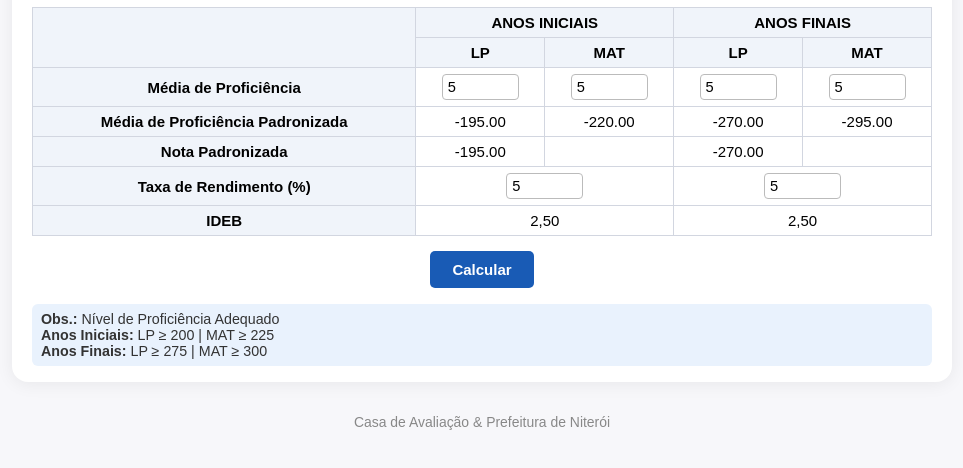
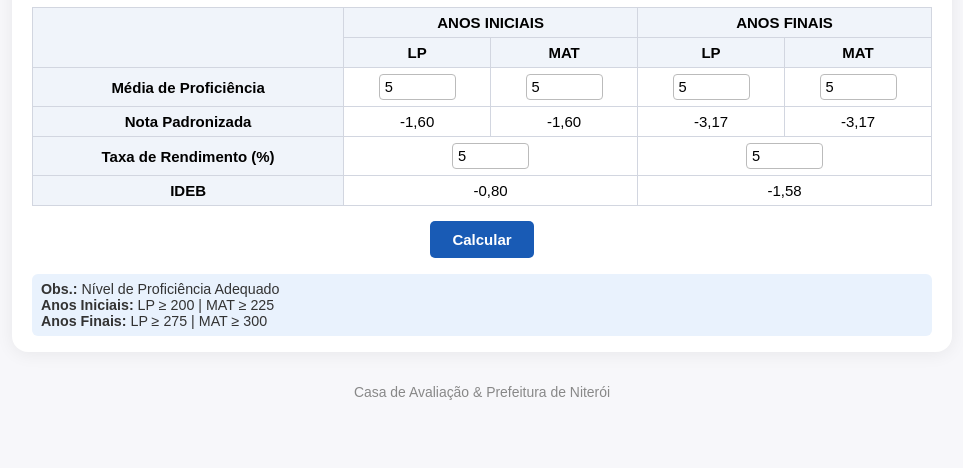
Before and after one commit to e-casa/movimento, a plain HTML site: page index.html in a window 1280 px wide. Both pictures are taken after typing "5", "5", "5", "5", "5", "5" into the empty fields and a click on the button "Calcular". Shown: the part 192-660 px from the top of the page, without its empty margins (158-1121 px from the left). Drawn offline with Linux system fonts and the light colour scheme.

Commit message:
index.html

```diff
--- a/index.html
+++ b/index.html
@@ -51,24 +51,17 @@
             </tr>
             <tr>
                 <th>Média de Proficiência</th>
-                <td><input type="number" step="0.01" min="0" max="10" id="lp_ini" placeholder="LP"></td>
-                <td><input type="number" step="0.01" min="0" max="10" id="mat_ini" placeholder="MAT"></td>
-                <td><input type="number" step="0.01" min="0" max="10" id="lp_fin" placeholder="LP"></td>
-                <td><input type="number" step="0.01" min="0" max="10" id="mat_fin" placeholder="MAT"></td>
-            </tr>
-            <tr>
-                <th>Média de Proficiência Padronizada</th>
-                <td id="padronizada_ini_lp">-</td>
-                <td id="padronizada_ini_mat">-</td>
-                <td id="padronizada_fin_lp">-</td>
-                <td id="padronizada_fin_mat">-</td>
+                <td><input type="number" step="0.01" min="0" max="400" id="lp_ini" placeholder="LP"></td>
+                <td><input type="number" step="0.01" min="0" max="400" id="mat_ini" placeholder="MAT"></td>
+                <td><input type="number" step="0.01" min="0" max="400" id="lp_fin" placeholder="LP"></td>
+                <td><input type="number" step="0.01" min="0" max="400" id="mat_fin" placeholder="MAT"></td>
             </tr>
             <tr>
                 <th>Nota Padronizada</th>
-                <td id="nota_pad_ini">-</td>
-                <td></td>
-                <td id="nota_pad_fin">-</td>
-                <td></td>
+                <td id="nota_pad_ini_lp">-</td>
+                <td id="nota_pad_ini_mat">-</td>
+                <td id="nota_pad_fin_lp">-</td>
+                <td id="nota_pad_fin_mat">-</td>
             </tr>
             <tr>
                 <th>Taxa de Rendimento (%)</th>
@@ -97,9 +90,13 @@
     Casa de Avaliação & Prefeitura de Niterói
 </div>
 <script>
-function padronizar(proficiencia, corte) {
-    // Exemplo: diferença simples (ajuste conforme sua metodologia)
-    return (proficiencia && corte) ? (proficiencia - corte).toFixed(2) : "-";
+function notaPadronizadaIniciais(proficiencia) {
+    if (isNaN(proficiencia)) return "-";
+    return (((proficiencia - 49) / (324 - 49)) * 10).toFixed(2).replace('.',',');
+}
+function notaPadronizadaFinais(proficiencia) {
+    if (isNaN(proficiencia)) return "-";
+    return (((proficiencia - 100) / (400 - 100)) * 10).toFixed(2).replace('.',',');
 }
 
 function calculaIDEB() {
@@ -111,27 +108,25 @@ function calculaIDEB() {
     const rendimento_ini = parseFloat(document.getElementById('rendimento_ini').value.replace(',','.'));
     const rendimento_fin = parseFloat(document.getElementById('rendimento_fin').value.replace(',','.'));
 
-    // Padronização: cortes
-    const corte_lp_ini = 200, corte_mat_ini = 225, corte_lp_fin = 275, corte_mat_fin = 300;
+    // Nota Padronizada para cada disciplina
+    document.getElementById('nota_pad_ini_lp').innerText = notaPadronizadaIniciais(lp_ini);
+    document.getElementById('nota_pad_ini_mat').innerText = notaPadronizadaIniciais(mat_ini);
+    document.getElementById('nota_pad_fin_lp').innerText = notaPadronizadaFinais(lp_fin);
+    document.getElementById('nota_pad_fin_mat').innerText = notaPadronizadaFinais(mat_fin);
 
-    // Padronização (visual)
-    document.getElementById('padronizada_ini_lp').innerText = isNaN(lp_ini) ? "-" : padronizar(lp_ini, corte_lp_ini);
-    document.getElementById('padronizada_ini_mat').innerText = isNaN(mat_ini) ? "-" : padronizar(mat_ini, corte_mat_ini);
-    document.getElementById('padronizada_fin_lp').innerText = isNaN(lp_fin) ? "-" : padronizar(lp_fin, corte_lp_fin);
-    document.getElementById('padronizada_fin_mat').innerText = isNaN(mat_fin) ? "-" : padronizar(mat_fin, corte_mat_fin);
-
-    // Nota Padronizada (só LP como exemplo)
-    document.getElementById('nota_pad_ini').innerText = (!isNaN(lp_ini) && !isNaN(corte_lp_ini)) ? padronizar(lp_ini, corte_lp_ini) : "-";
-    document.getElementById('nota_pad_fin').innerText = (!isNaN(lp_fin) && !isNaN(corte_lp_fin)) ? padronizar(lp_fin, corte_lp_fin) : "-";
-
-    // IDEB = (Taxa de rendimento x média das proficiências) / 10
+    // IDEB = (Taxa de rendimento x média das proficiências padronizadas) / 10
     let ideb_ini = "-", ideb_fin = "-";
-    if (!isNaN(rendimento_ini) && !isNaN(lp_ini) && !isNaN(mat_ini)) {
-        const mediaIni = ((lp_ini + mat_ini) / 2);
+    // Para IDEB usamos a média das notas padronizadas!
+    const nota_ini_lp = parseFloat(notaPadronizadaIniciais(lp_ini).replace(',','.'));
+    const nota_ini_mat = parseFloat(notaPadronizadaIniciais(mat_ini).replace(',','.'));
+    if (!isNaN(rendimento_ini) && !isNaN(nota_ini_lp) && !isNaN(nota_ini_mat)) {
+        const mediaIni = ((nota_ini_lp + nota_ini_mat) / 2);
         ideb_ini = ((rendimento_ini * mediaIni) / 10).toFixed(2).replace('.',',');
     }
-    if (!isNaN(rendimento_fin) && !isNaN(lp_fin) && !isNaN(mat_fin)) {
-        const mediaFin = ((lp_fin + mat_fin) / 2);
+    const nota_fin_lp = parseFloat(notaPadronizadaFinais(lp_fin).replace(',','.'));
+    const nota_fin_mat = parseFloat(notaPadronizadaFinais(mat_fin).replace(',','.'));
+    if (!isNaN(rendimento_fin) && !isNaN(nota_fin_lp) && !isNaN(nota_fin_mat)) {
+        const mediaFin = ((nota_fin_lp + nota_fin_mat) / 2);
         ideb_fin = ((rendimento_fin * mediaFin) / 10).toFixed(2).replace('.',',');
     }
     document.getElementById('ideb_ini').innerText = ideb_ini;
```
